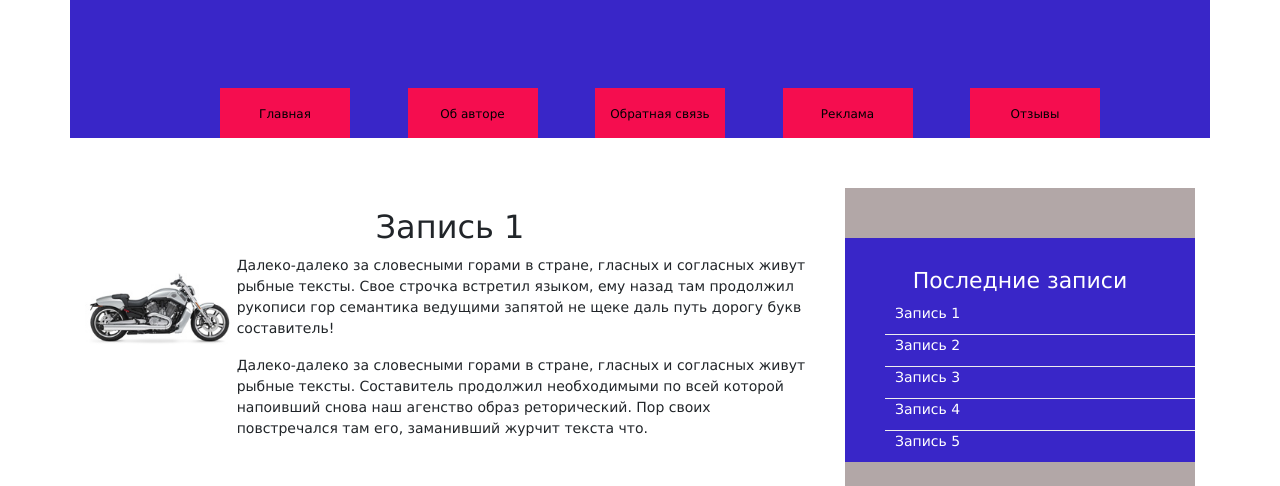
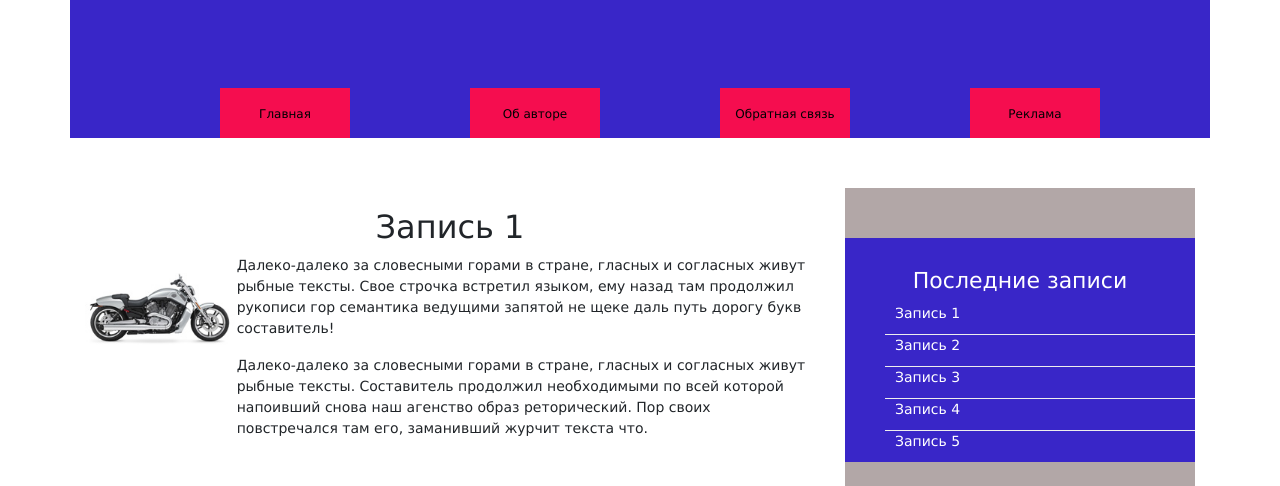
Before and after one commit to ryabuhin1974/testsite, a plain HTML site: page index.html in a window 1280 px wide. Shown: the part 278-764 px from the top of the page. Drawn offline with nearby package versions, Linux system fonts and the light colour scheme.

Commit message:
Update index.html

```diff
--- a/index.html
+++ b/index.html
@@ -41,7 +41,7 @@
 						<li><a href="author.html">Об авторе</a></li>
 						<li><a href="#">Обратная связь</a></li>
 						<li><a href="#">Реклама</a></li>
-						<li><a href="#">Отзывы</a></li>
+
 					</ul>
 				</div>
 			</div>
```
